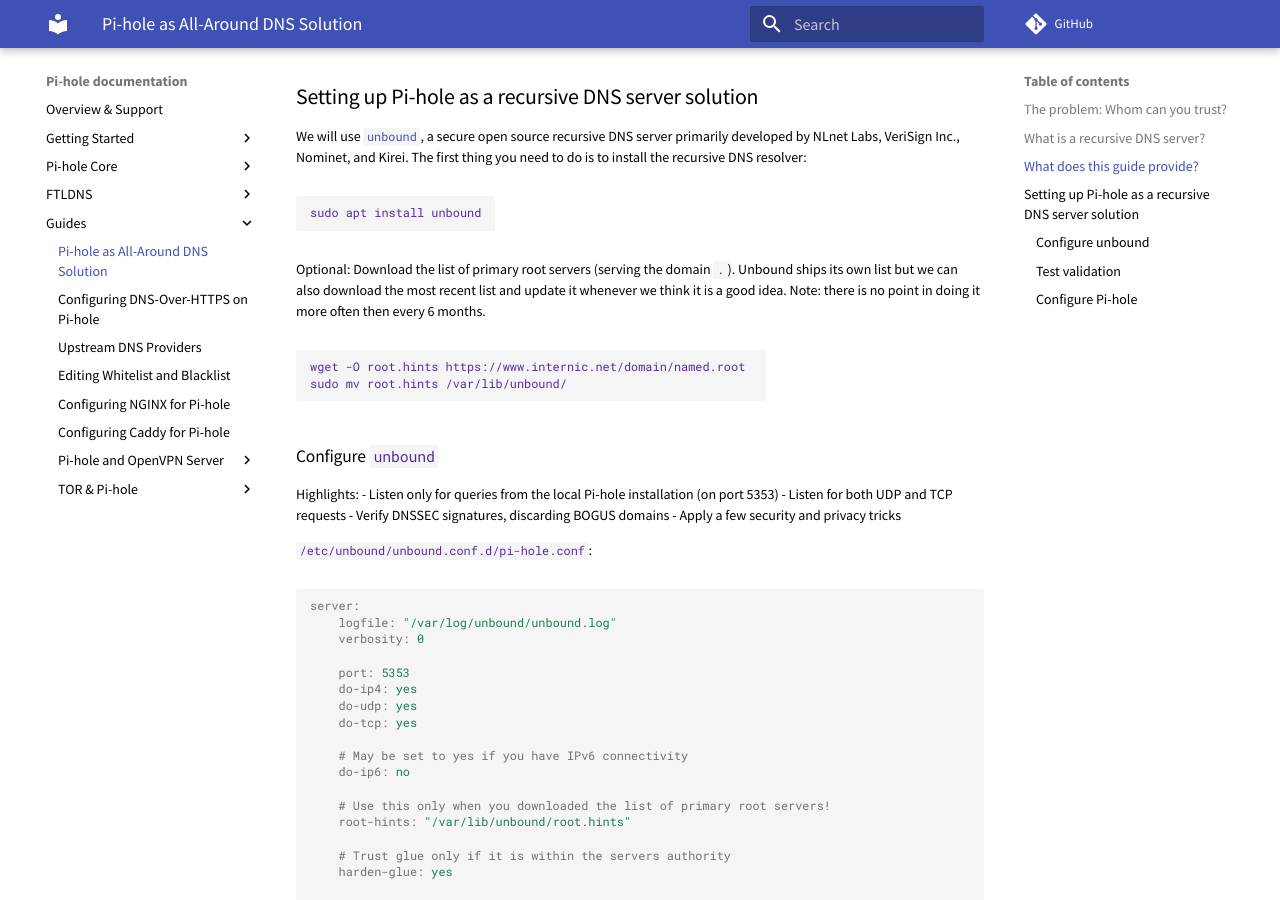
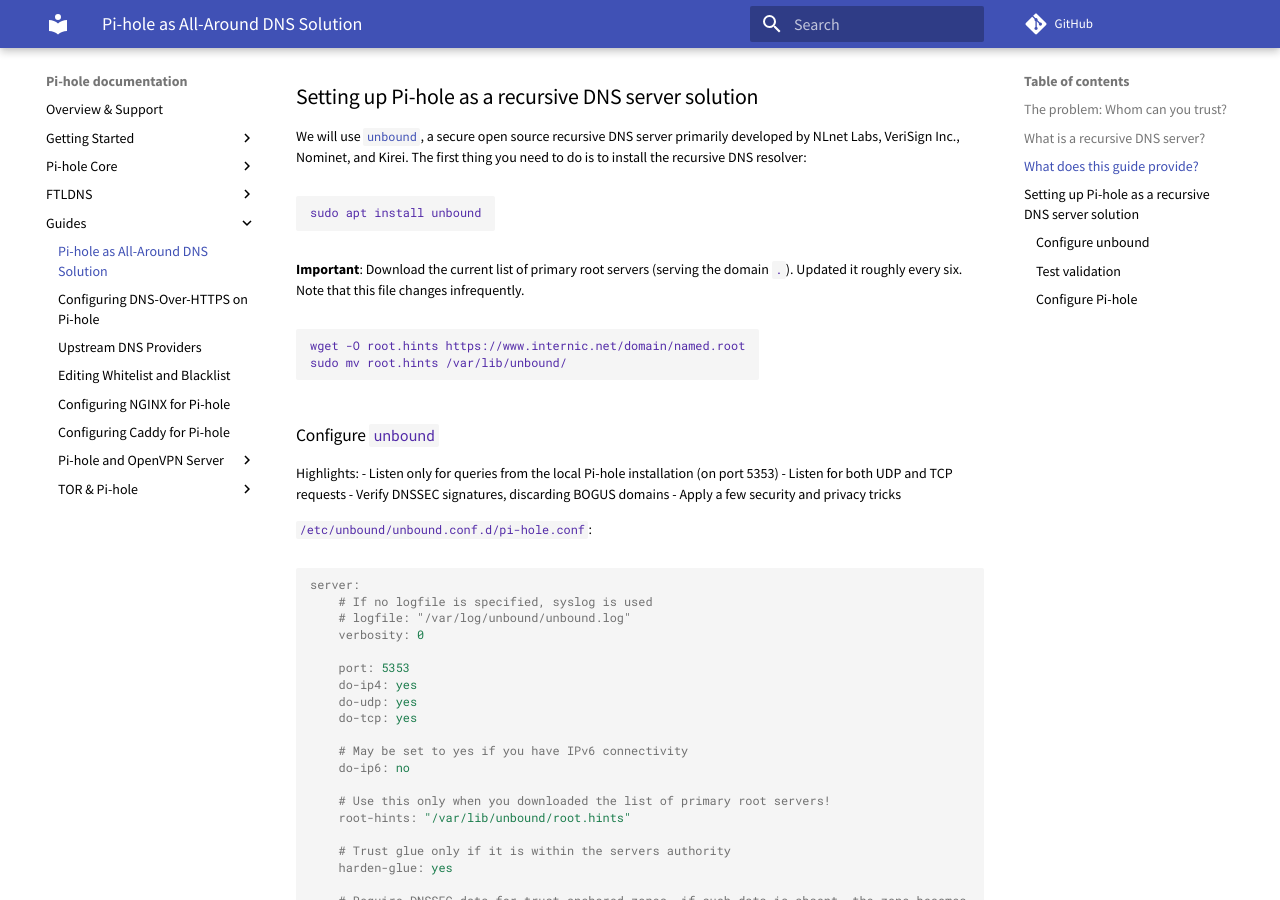
Before and after one commit to pi-hole/docs, an MkDocs documentation site: the page built from docs/guides/unbound.md, in a window 1280 px wide and 900 px high, scrolled down 1777 px. Built offline with MkDocs 1.6.1 and Material for MkDocs 9.7.7, drawn with Linux system fonts in a browser that asks for light colours; comment, search, counter and statistics services are not loaded; old or Windows-style settings are respelled for this version of MkDocs.

Commit message:
Improve unbound guide: Remove custom log file location + point out that downloading the root zone is not optional anymore.
Signed-off-by: DL6ER <dl6er@dl6er.de>

````diff
--- a/docs/guides/unbound.md
+++ b/docs/guides/unbound.md
@@ -52,7 +52,7 @@
 sudo apt install unbound
 ```
 
-Optional: Download the list of primary root servers (serving the domain `.`). Unbound ships its own list but we can also download the most recent list and update it whenever we think it is a good idea. Note: there is no point in doing it more often then every 6 months.
+**Important**: Download the current list of primary root servers (serving the domain `.`). Updated it roughly every six. Note that this file changes infrequently.
 ```
 wget -O root.hints https://www.internic.net/domain/named.root
 sudo mv root.hints /var/lib/unbound/
@@ -68,7 +68,8 @@
  `/etc/unbound/unbound.conf.d/pi-hole.conf`:
 ```ini
 server:
-    logfile: "/var/log/unbound/unbound.log"
+    # If no logfile is specified, syslog is used
+    # logfile: "/var/log/unbound/unbound.log"
     verbosity: 0
 
     port: 5353
````
